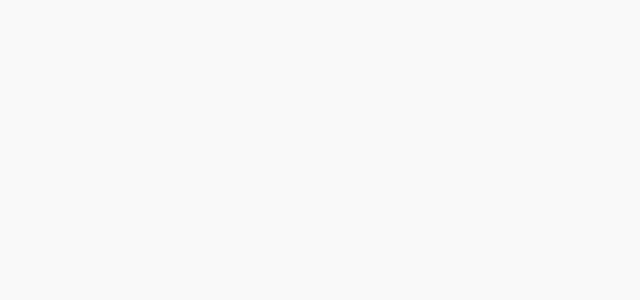
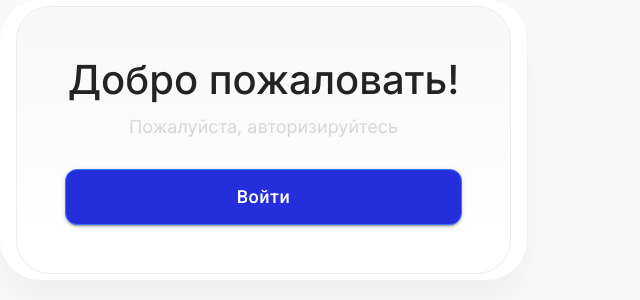
Before and after one commit to miraiy-outh/products-list, a React (Vite) app: page /auth in a window 1280 px wide. Shown: the top 300 px of the page, without its empty margins (0-640 px from the left). Built offline with nearby package versions, Linux system fonts and the light colour scheme; a web font is replaced by a local one.

Commit message:
start auth card

```diff
--- a/src/index.css
+++ b/src/index.css
@@ -9,11 +9,18 @@
 
   --accent1: #242edb;
   --accent2: #3c538e;
+  --lightBlue: #367aff;
 
   --regular-weight: 300;
   --normal-weight: 400;
   --semibold-weight: 500;
   --bold-weight: 600;
+}
+
+* {
+  box-sizing: border-box;
+  margin: 0;
+  padding: 0;
 }
 
 h1 {
--- /dev/null
+++ b/src/pages/AuthPage/AuthButton.tsx
@@ -0,0 +1,20 @@
+import Button from "@mui/material/Button";
+
+const style = {
+  textTransform: "capitalize",
+  fontSize: "18px",
+  padding: "16px",
+  fontWeight: 500,
+  lineHeight: "120%",
+  border: "1px solid var(--lightBlue)",
+  borderRadius: "12px",
+  width: "100%",
+};
+
+export const AuthButton = () => {
+  return (
+    <Button variant="contained" color="primary" sx={style}>
+      Войти
+    </Button>
+  );
+};
--- a/src/pages/AuthPage/AuthPage.tsx
+++ b/src/pages/AuthPage/AuthPage.tsx
@@ -1,3 +1,39 @@
+import Card from "@mui/material/Card";
+import { AuthButton } from "./AuthButton";
+import { Paper } from "@mui/material";
+import styles from "./styles.module.css";
+
+const paperStyle = {
+  padding: "6px 16px",
+  borderRadius: "40px",
+  border: "none",
+  boxShadow: "0 24px 32px rgba(0,0,0,0.04)",
+  width: "527px",
+};
+
+const cardStyle = {
+  display: "flex",
+  flexDirection: "column",
+  gap: "32px",
+  padding: "48px",
+  border: "1px solid #ededed",
+  borderRadius: "34px",
+  background: "linear-gradient(rgba(35, 35, 35, 0.03), rgba(35, 35, 35, 0))",
+  boxShadow: "none",
+};
+
 export const AuthPage = () => {
-  return <div></div>;
+  return (
+    <div>
+      <Paper variant="outlined" sx={paperStyle}>
+        <Card sx={cardStyle}>
+          <div className={styles.header}>
+            <h1>Добро пожаловать!</h1>
+            <p className={styles.subtitle}>Пожалуйста, авторизируйтесь</p>
+          </div>
+          <AuthButton />
+        </Card>
+      </Paper>
+    </div>
+  );
 };
--- /dev/null
+++ b/src/pages/AuthPage/styles.module.css
@@ -0,0 +1,16 @@
+.header {
+  display: flex;
+  flex-direction: column;
+  align-items: center;
+  gap: 12px;
+}
+
+.subtitle {
+  font-family: "Inter", Arial, sans-serif;
+  font-weight: 400;
+  font-size: 18px;
+  background: linear-gradient(180deg, #e0e0e0, rgba(0, 0, 0, 0.17));
+  -webkit-text-fill-color: transparent;
+  background-clip: text;
+  color: transparent;
+}
--- a/src/theme.ts
+++ b/src/theme.ts
@@ -1,3 +1,40 @@
 import { createTheme } from "@mui/material/styles";
 
-export const theme = createTheme({});
+export const mainTheme = createTheme({
+  palette: {
+    mode: "light",
+    primary: {
+      main: "#242edb",
+      contrastText: "#FFFFFF",
+    },
+    error: {
+      main: "#F11010",
+      contrastText: "#F11010",
+    },
+    background: {
+      default: "#f9f9f9",
+      paper: "#FFFFFF",
+    },
+    text: {
+      primary: "#232323",
+      secondary: "#B2B3B9",
+    },
+  },
+});
+
+export const theme = createTheme(mainTheme, {
+  palette: {
+    lightBlue: mainTheme.palette.augmentColor({
+      color: {
+        main: "#797FEA",
+      },
+      name: "lightblue",
+    }),
+    darkBlue: mainTheme.palette.augmentColor({
+      color: {
+        main: "#3C538E",
+      },
+      name: "darkblue",
+    }),
+  },
+});
```
